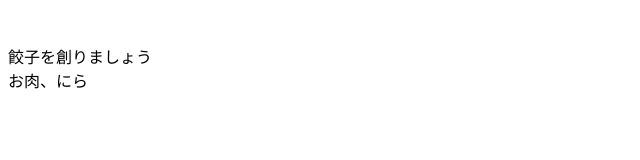
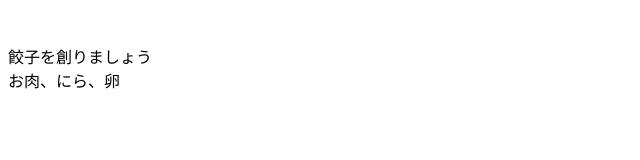
Before and after one commit to yummy555/test_dw, a plain HTML site: page index.html in a window 1280 px wide. Shown: the full height of the page, 0-640 px from the left. Drawn offline with Linux system fonts and the light colour scheme.

Commit message:
卵を追加

```diff
--- a/index.html
+++ b/index.html
@@ -8,6 +8,6 @@
 <body><br>
 <br>
 餃子を創りましょう<br>
-お肉、にら
+お肉、にら、卵
 </body>
 </html>
```
